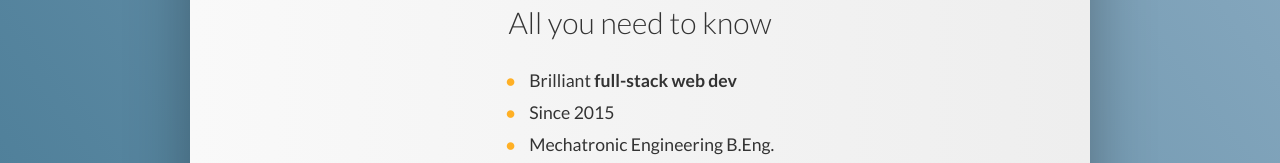
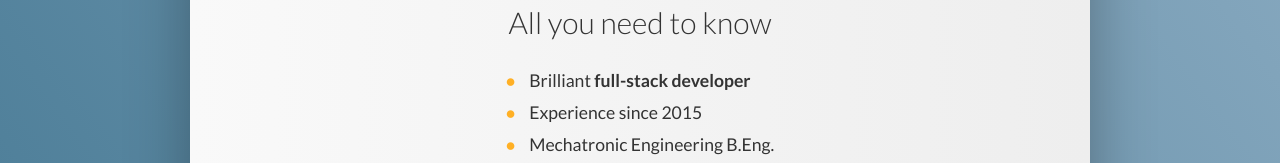
Before and after one commit to ivanturianytsia/ivanturianytsia.github.io, a website built with webpack: page index.html in a window 1280 px wide. Shown: the part 466-629 px from the top of the page. Built offline with nearby package versions, Linux system fonts and the light colour scheme.

Commit message:
fix text

```diff
--- a/index.html
+++ b/index.html
@@ -113,8 +113,8 @@
         <section class="about">
           <h2 class="heading-2 about__title">All you need to know</h2>
           <ul class="paragraph list">
-            <li class="list__item"><span class="list__bullet">&#x25CF;</span> Brilliant <b>full-stack web dev</b></li>
-            <li class="list__item"><span class="list__bullet">&#x25CF;</span> Since 2015</li>
+            <li class="list__item"><span class="list__bullet">&#x25CF;</span> Brilliant <b>full-stack developer</b></li>
+            <li class="list__item"><span class="list__bullet">&#x25CF;</span> Experience since 2015</li>
             <li class="list__item"><span class="list__bullet">&#x25CF;</span> Mechatronic Engineering B.Eng.</li>
             <li class="list__item"><span class="list__bullet">&#x25CF;</span> From Uzhhorod, Ukraine</li>
             <li class="list__item"><span class="list__bullet">&#x25CF;</span> Happy to join an exciting project</li>
```
